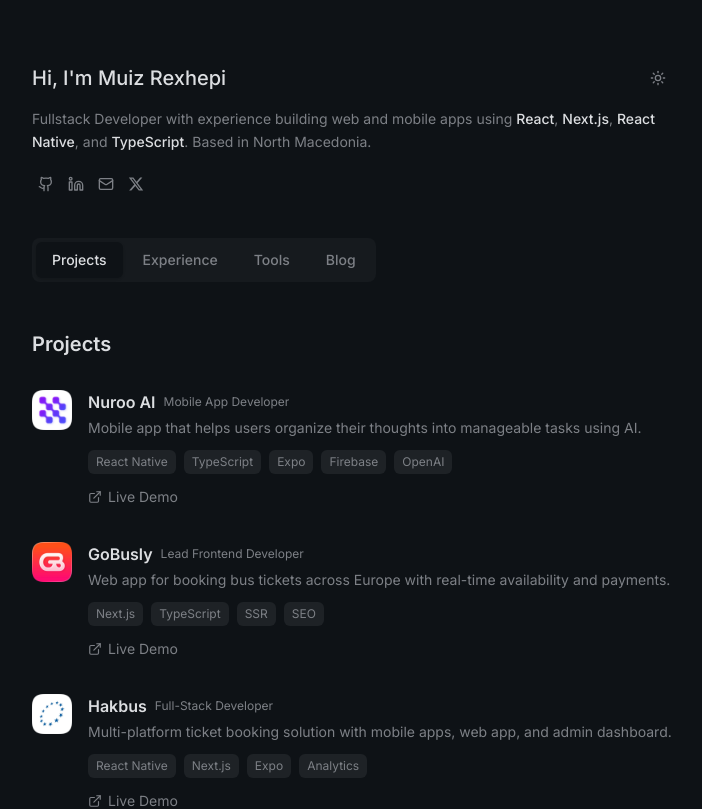
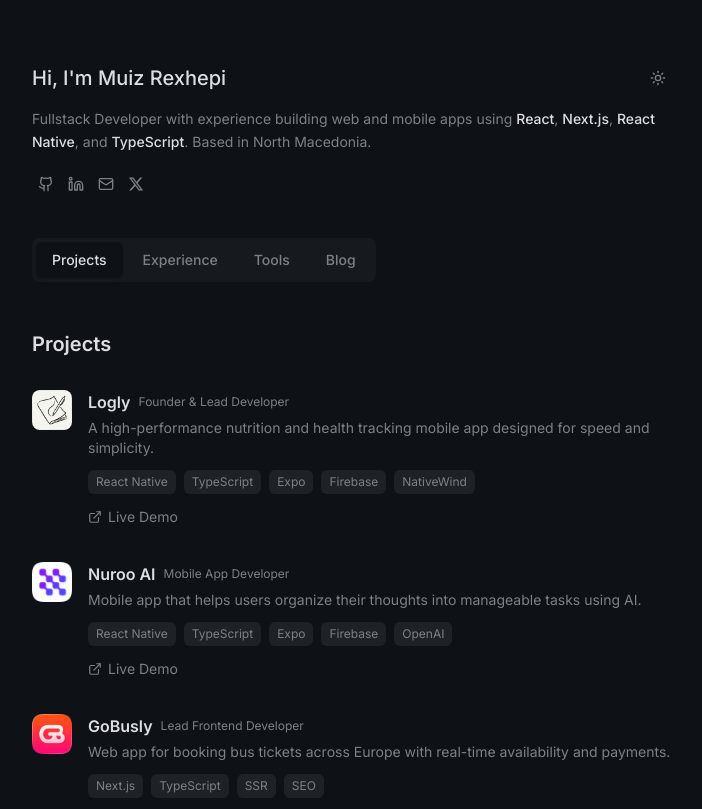
Before and after one commit to muizrexhepi/muiz-rexhepi-portfolio, a Next.js app: page / in a window 1280 px wide. Shown: the top 809 px of the page, without its empty margins (288-990 px from the left). Built offline with nearby package versions, Linux system fonts and the light colour scheme.

Commit message:
added logly to projects

```diff
--- a/app/(dev)/_components/projects-section.tsx
+++ b/app/(dev)/_components/projects-section.tsx
@@ -12,6 +12,16 @@
 }
 
 const projects: Project[] = [
+  {
+    name: "Logly",
+    role: "Founder & Lead Developer",
+    period: "Jan 2026 - Present",
+    description:
+      "A high-performance nutrition and health tracking mobile app designed for speed and simplicity.",
+    technologies: ["React Native", "TypeScript", "Expo", "Firebase", "NativeWind"],
+    link: "https://uselogly.app",
+    icon: "/logly.png", // Make sure to upload this icon to your public folder!
+  },
   {
     name: "Nuroo AI",
     role: "Mobile App Developer",
--- a/data/projects.ts
+++ b/data/projects.ts
@@ -28,6 +28,54 @@
 }
 
 export const projects: Project[] = [
+  {
+    name: "Logly",
+    description:
+      "A sophisticated health and nutrition tracking application that simplifies meal logging through a high-performance mobile interface. Logly empowers users to monitor their dietary habits with precision, featuring a custom-built nutrition engine and secure, lightning-fast authentication.",
+    clientDescription:
+      "A personal health SaaS platform designed to eliminate the friction of traditional calorie tracking. It provides users with a streamlined mobile experience for logging meals, tracking macros, and visualizing long-term health trends.",
+    role: "Full-Stack Mobile Development & UI/UX",
+    url: "https://uselogly.app",
+    favorite: true,
+    image: "/assets/images/logly.png",
+    mobileImage: "/assets/images/logly-mobile.png",
+    landingPageImage: "/assets/images/logly-landing.png",
+    gallery: [
+      "/assets/images/logly.png",
+      "/assets/images/logly-dashboard.png",
+      "/assets/images/logly-logging.png",
+      "/assets/images/logly-mobile.png",
+    ],
+    year: 2026,
+    category: "Healthcare",
+    technologies: [
+      "React Native",
+      "TypeScript",
+      "Firebase",
+      "Expo",
+      "NativeWind",
+      "Email OTP Authentication",
+    ],
+    challenge:
+      "Most nutrition apps are cluttered and slow, making the habit of logging meals feel like a chore. The goal was to build a mobile-first solution that handles complex nutritional data while maintaining a sub-100ms response time for user interactions.",
+    solution:
+      "Developed a robust cross-platform mobile app using React Native and Expo. Implemented a secure Email OTP system for passwordless login and architected an optimized local-first data strategy to ensure the app remains functional and fast even with spotty connectivity.",
+    outcome:
+      "Successfully launched on the Apple App Store, achieving a 99.9% crash-free rate during initial testing. The app's streamlined 'Log in Seconds' workflow has significantly improved user retention compared to traditional manual entry competitors.",
+    metrics: [
+      { label: "Logging Speed", value: "< 5 Seconds" },
+      { label: "Uptime", value: "99.9%" },
+      { label: "Platform", value: "iOS & Android" },
+      { label: "Auth Security", value: "OTP-Verified" },
+    ],
+    testimonial: {
+      quote:
+        "Logly turned a tedious daily task into something that takes seconds. The interface is clean, and the speed is unmatched by any other tracker I've used.",
+      author: "Beta Tester",
+      position: "Fitness Enthusiast",
+      avatar: "/testimonials/user.jpg",
+    },
+  },
   {
     name: "GoBusly",
     description:
```
Also changed, not shown: public/logly.png (added).
